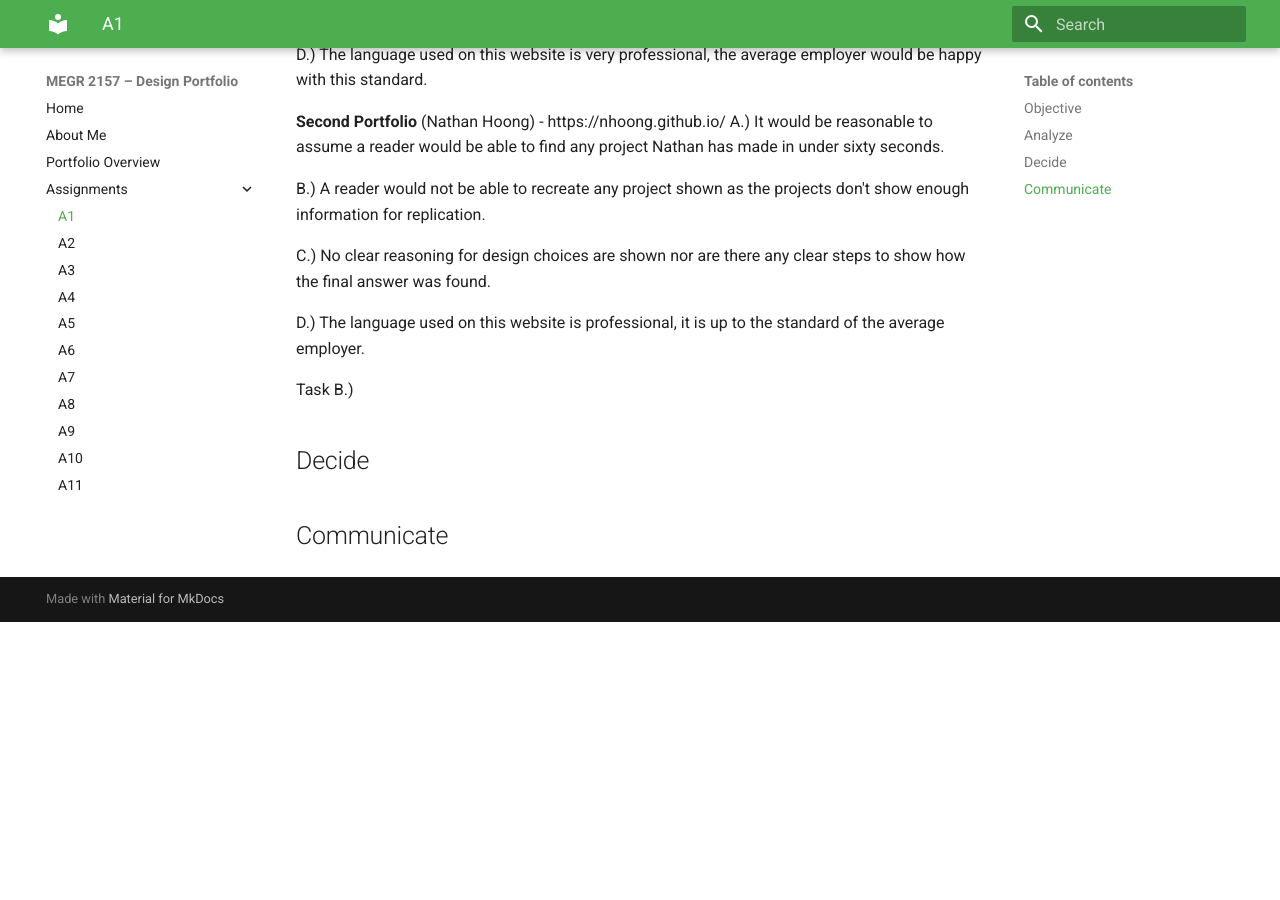
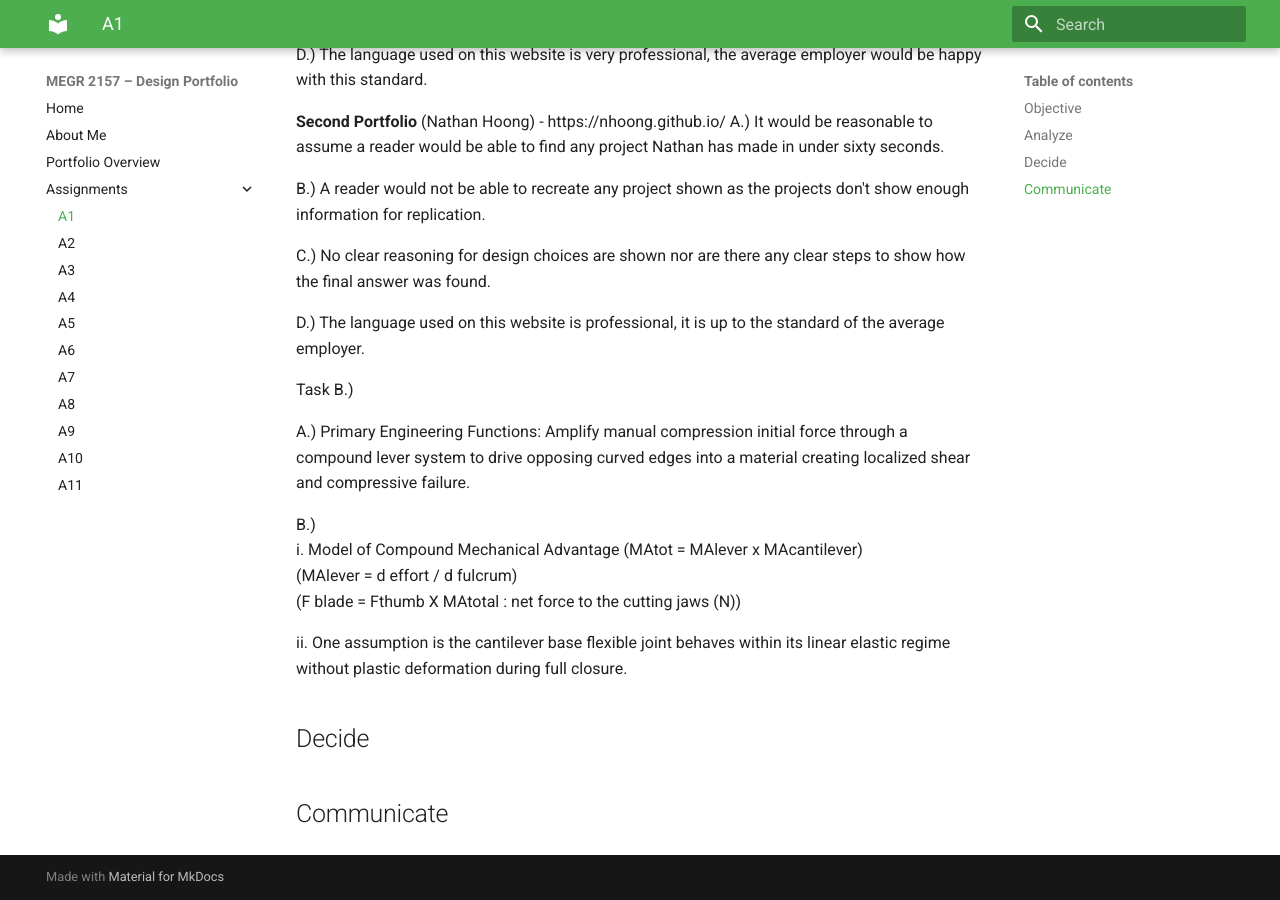
Before and after one commit to AtibaJ/megr2157-portfolio, an MkDocs documentation site: the page built from docs/assignments/A01/index.md, in a window 1280 px wide and 900 px high, scrolled down 568 px. Built offline with MkDocs 1.6.1 and Material for MkDocs 9.7.7, drawn with Linux system fonts in a browser that asks for light colours; before the commit the page ends 1190 px from its top, so only the background shows below that.

Commit message:
Update Task B with engineering functions and assumptions
Added details for Task B and clarified engineering functions.

```diff
--- a/docs/assignments/A01/index.md
+++ b/docs/assignments/A01/index.md
@@ -25,8 +25,14 @@ D.) The language used on this website is professional, it is up to the standard
 
 Task B.)
 
+ A.) Primary Engineering Functions: Amplify manual compression initial force through a compound lever system to drive opposing curved edges into a material creating localized shear and compressive failure.
 
+ B.)
+  i. Model of Compound Mechanical Advantage (MAtot = MAlever x MAcantilever)
+  (MAlever = d effort / d fulcrum)
+  (F blade = Fthumb X MAtotal : net force to the cutting jaws (N))
 
+  ii. One assumption is the cantilever base flexible joint behaves within its linear elastic regime without plastic deformation during full closure.
 
 ## Decide
 
```
